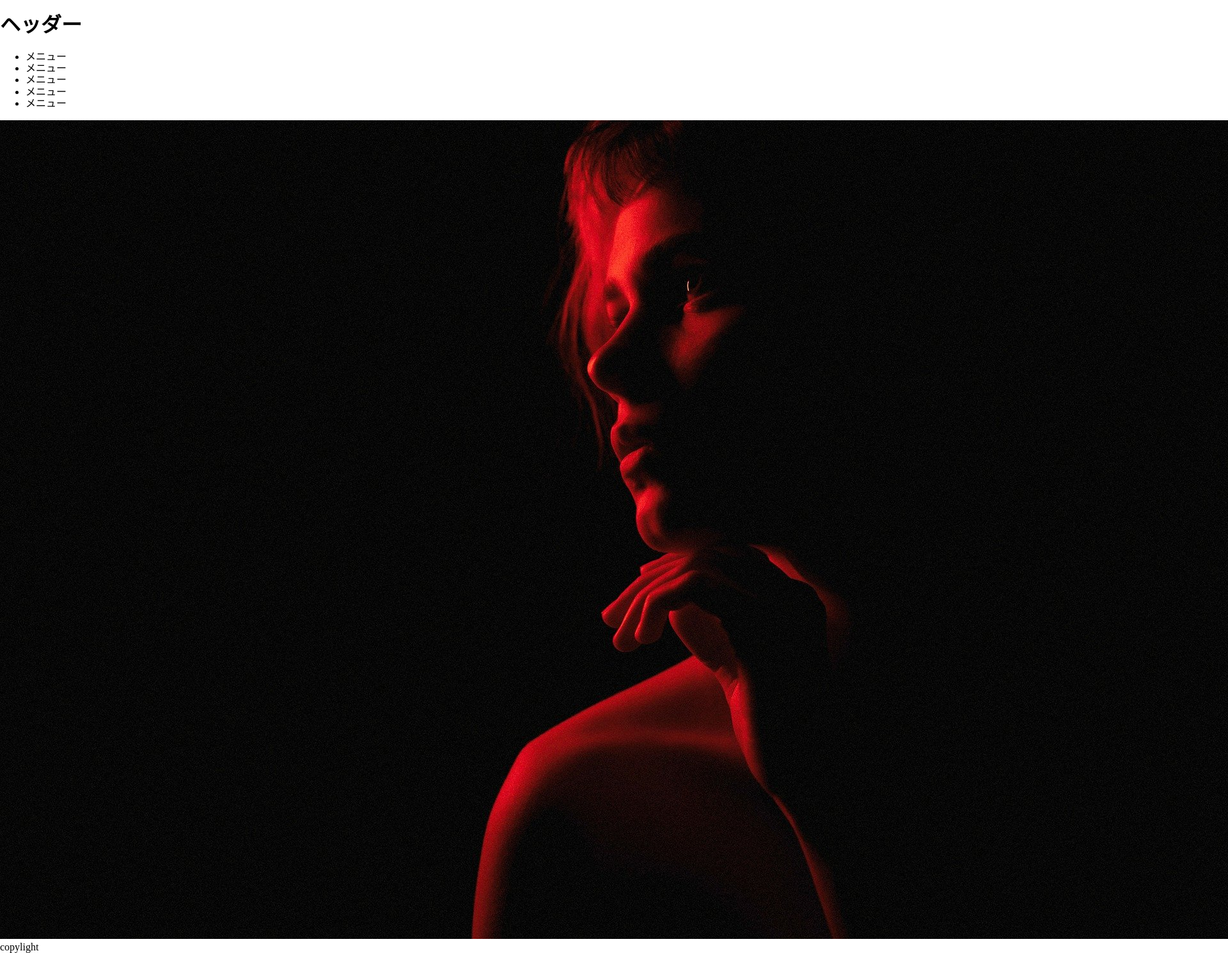
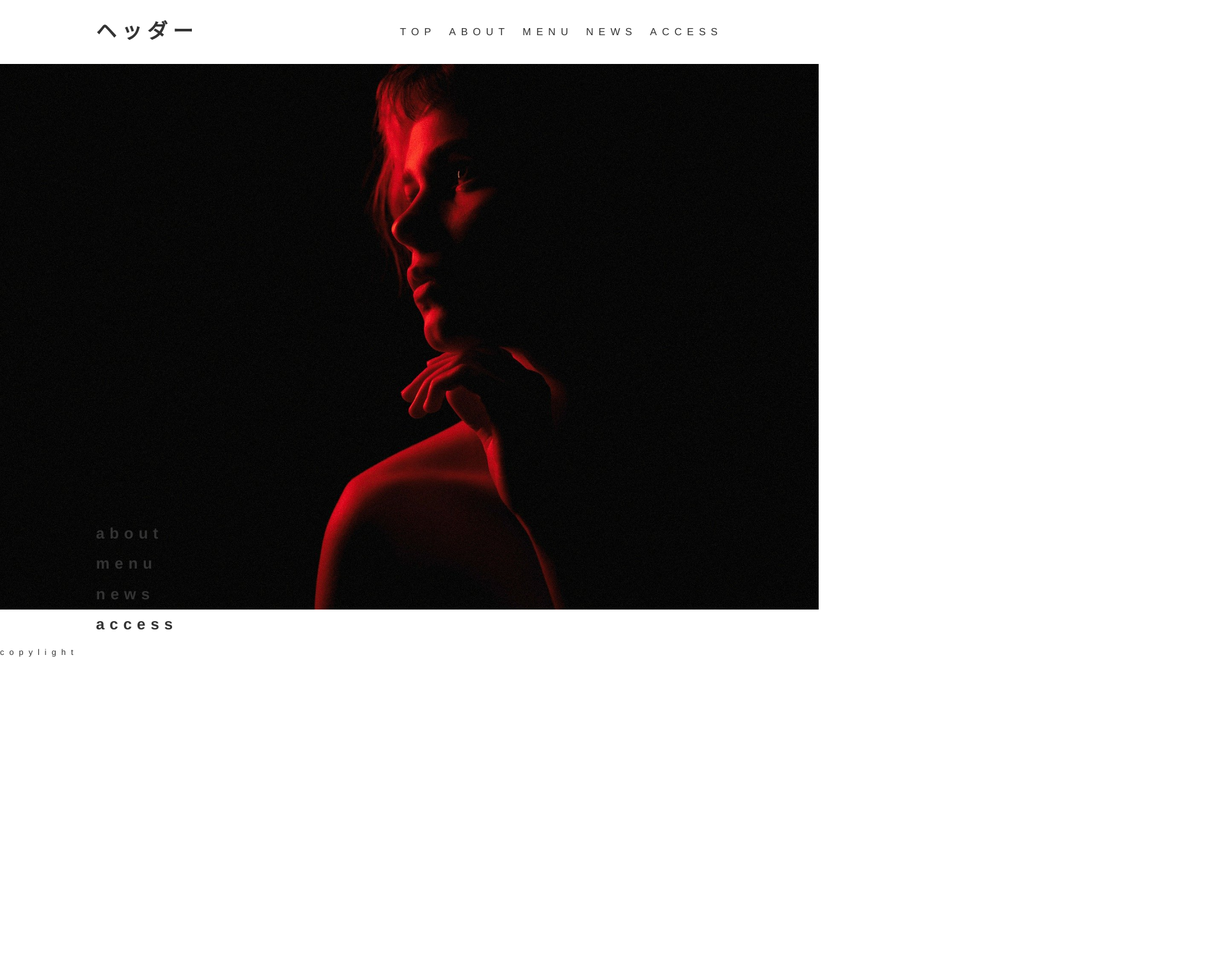
Before and after one commit to nakakou/nakakou-agesen.github.io, a plain HTML site: page index.html in a window 1280 px wide. Shown: the whole page at 64% size, 1920 px wide, since content can reach past the window. After the commit the page ends 1250 px from the top, so only its background shows below. Drawn offline with Linux system fonts and the light colour scheme.

Commit message:
Initial Commit

```diff
--- a/assets/style.css
+++ b/assets/style.css
@@ -0,0 +1,60 @@
+body {
+  font-family: "Helvetica Neue",
+    Arial,
+    "Hiragino Kaku Gothic ProN",
+    "Hiragino Sans",
+    Meiryo,
+    sans-serif;
+  background-color: #fff;
+  color: #333;
+  letter-spacing: 0.5em;
+}
+li{
+  list-style: none;
+}
+a{
+  text-decoration: none;
+  color: #333;
+}
+.common_box{
+  width: 980px;
+  margin: 0 auto;
+
+}
+/*
+ヘッダー
+*/
+header{
+  height: 100vh;
+}
+.header-top-nav{
+  display: flex;
+  justify-content: space-between;
+  align-items: center;
+}
+.header-logo{
+  font-size: 2rem;
+}
+.header-logo__box{
+  padding: 10px 10px 10px 0;
+}
+
+.header__menu > ul{
+  display: flex;
+  justify-content: flex-end;
+  align-items: center;
+}
+.header__menu > ul >li{
+  margin-right: 20px;
+}
+.header__menu > ul > li:last-child{
+  margin-right: 0px;
+}
+.slide-show img{
+  width: 100%;
+  height: 100%;
+  background-size: cover;
+}
+footer{
+  height: 30vh;
+}
--- a/index.html
+++ b/index.html
@@ -11,28 +11,57 @@
 <body>
   <header>
     <!--ヘッダーメニュー-->
-    <h1>ヘッダー</h1>
+    <div class="header-top-nav common_box">
+      <div class="header-logo__box">
+      <h1 class="header-logo">ヘッダー</h1>
+    </div>
     <!--メニュー（ハンバーガーメニュー）-->
-    <nav>
+    <nav class="header__menu">
       <ul>
-        <li>メニュー</li>
-        <li>メニュー</li>
-        <li>メニュー</li>
-        <li>メニュー</li>
-        <li>メニュー</li>
+        <li><a href="#top">TOP</a></li>
+        <li><a href="#about">ABOUT</a></li>
+        <li><a href="#menu">MENU</a></li>
+        <li><a href="#news">NEWS</a></li>
+        <li><a href="#access">ACCESS</a></li>
       </ul>
     </nav>
+    </div>
+
     <!--slide-show-->
     <div class="slide-show">
       <img src="images/sample01.jpg" alt="スライドショー">
     </div>
   </header>
   <main>
-    <section class="about"></section>
-    <section class="menu"></section>
-    <section class="news"></section>
-    <section class="access"></section>
+    <section class="about">
+      <div class="common_box">
+        <h2 class="section_title">about</h2>
+      </div>
+    </section>
+    <section class="menu">
+      <div class="common_box">
+        <h2 class="section_title">
+          menu
+        </h2>
+      </div>
+    </section>
+    <section class="news">
+      <div class="common_box">
+        <h2 class="section_title">
+          news
+        </h2>
+      </div>
+    </section>
+    <section class="access">
+      <div class="common_box">
+        <h2 class="section_title">
+          access
+        </h2>
+      </div>
+    </section>
   </main>
-  <footer>copylight</footer>
+  <footer>
+    <small>copylight</small>
+  </footer>
 </body>
 </html>
```
